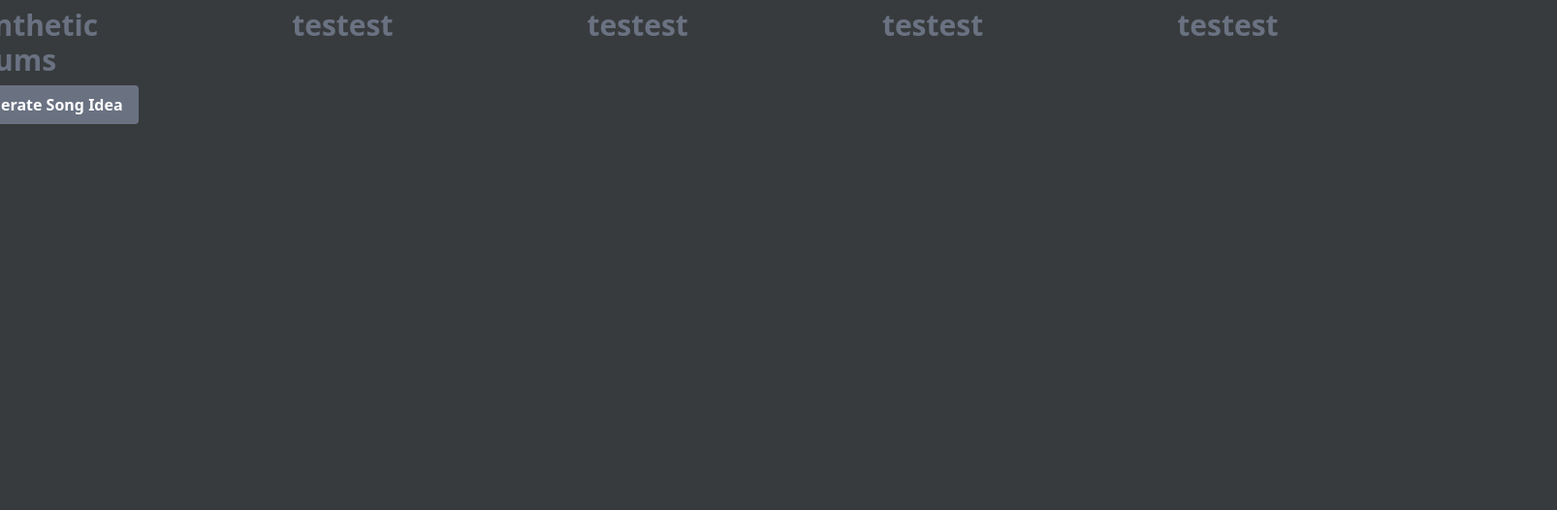
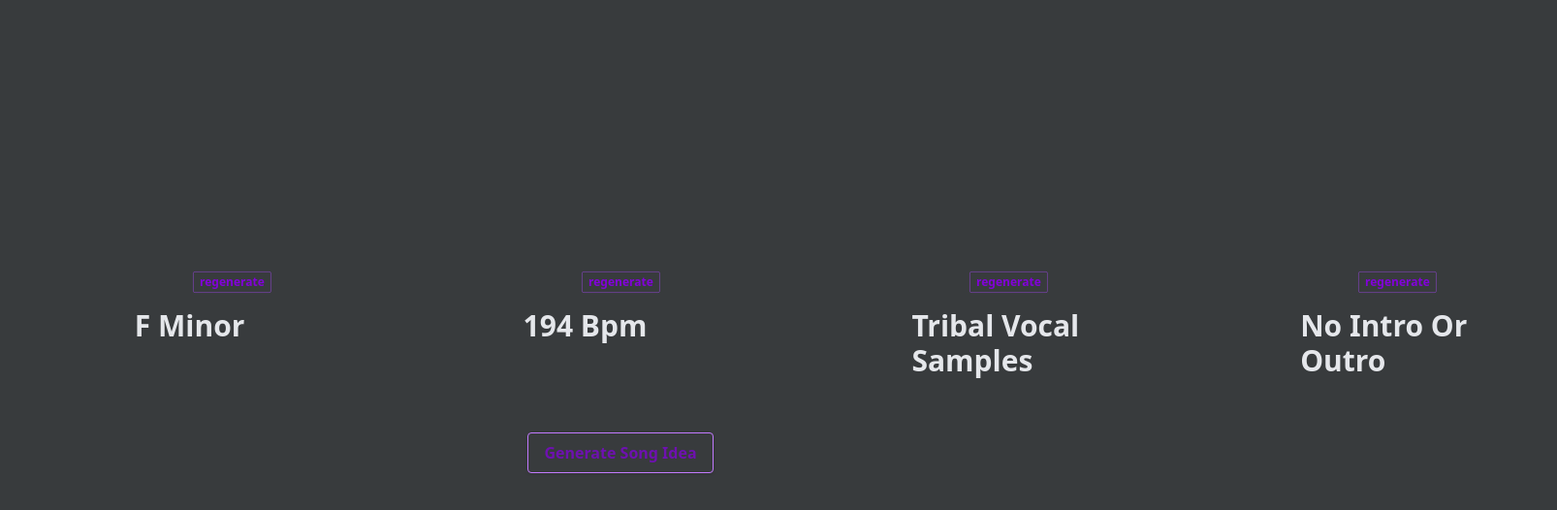
Before and after one commit to DeanEby/prodlotto, a React (Vite) app in the folder prodlotto/: page / in a window 1280 px wide. Shown: the top 526 px of the page at 97% size, 1606 px wide, since content can reach past the window. Built offline with nearby package versions, Linux system fonts and the light colour scheme.

Commit message:
regenerate individual elements

```diff
--- a/prodlotto/src/App.tsx
+++ b/prodlotto/src/App.tsx
@@ -2,51 +2,75 @@ import { useEffect } from 'react';
 import './App.css'
 
 import {songElements} from './songElements.tsx'
-
+//import {Element} from './utils/data-elements.ts'
 
 function App() {
-  console.log(songElements);
+  let elements : string[] = [];
+  //console.log(songElements);
   function getRandomInt(max : number){
     return Math.floor(Math.random() * max)
   }
 
+  function updateElement(elementNumber : number){
+    let element = document.getElementById('element' + String(elementNumber));
+    let elementArray = songElements.get(elements[elementNumber - 1])
+      if (element && elementArray){
+        element.textContent = elementArray[getRandomInt(elementArray.length)];
+      }
+  }
   function updateElements() {
-    const selectedCatagories = new Set<string []>();
+    const selectedCatagories = new Set<string>();
+    let elementKeys = Array.from(songElements.keys())
     while (selectedCatagories.size < 5) {
-      selectedCatagories.add(songElements[getRandomInt(songElements.length)]);
+      selectedCatagories.add(elementKeys[getRandomInt(elementKeys.length)]);
     }
-    //console.log(selectedCatagories);
-    let selectedArrays = Array.from(selectedCatagories);
-    let newTitle = [];
-      for (let i = 0; i < selectedArrays.length; i++){
-        newTitle.push(selectedArrays[i][getRandomInt(selectedArrays[i].length)])
-      }
-    //let newTitleString = newTitle.toString()
-    //newTitleString = newTitleString.replace(/,/g , " | ")
-    let element1 = document.getElementById('element1');
-    if (element1){
-      element1.textContent = newTitle[0];
+    let selectedArray = Array.from(selectedCatagories);
+    elements = selectedArray;
+    for(let i=1; i < 6; i++){
+      updateElement(i);
     }
   }
-
   useEffect(() => {
     updateElements();
   });
+  let buttonClass = "bg-transparent hover:bg-purple-500 text-purple-700 font-semibold hover:text-white py-2 px-4 border border-purple-500 hover:border-transparent rounded scale-40"
   return (
-    <div className="justify-self-center items-center">
-      <div className = "flex  justify-between text-3xl p-2 font-bold text-gray-500 gap-50">
-        <div className=''>
+    <div className="justify-self-center items-center p-11 m-50">
+      <div className = "flex justify-between text-3xl p-5 font-bold text-gray-200 gap-50 capitalize .lg:box-border">
+        <div className='.grid-cols-5 .grid-rows-5'>
+          <button className={buttonClass}
+              onClick={() => updateElement(1)}>regenerate</button>
           <h1 id='element1'>testest</h1>
         </div>
-        <div className='flex gap-2'>
+
+        <div className='.grid-cols-5 .grid-rows-5'>
+          <button className={buttonClass}
+              onClick={() => updateElement(2)}>regenerate</button>
           <h1 id='element2'>testest</h1>
         </div>
-        <h1 id='element3'>testest</h1>
-        <h1 id='element4'>testest</h1>
-        <h1 id='element5'>testest</h1>
+
+        <div className='.grid-cols-5 .grid-rows-5'>
+          <button className={buttonClass}
+              onClick={() => updateElement(3)}>regenerate</button>
+          <h1 id='element3'>testest</h1>
+        </div>
+
+        <div className='.grid-cols-5 .grid-rows-5'>
+          <button className={buttonClass}
+              onClick={() => updateElement(4)}>regenerate</button>
+          <h1 id='element4'>testest</h1>
+        </div>
+
+        <div className='.grid-cols-5 .grid-rows-5'>
+          <button className={buttonClass}
+              onClick={() => updateElement(5)}>regenerate</button>
+          <h1 id='element5'>testest</h1>
+        </div>
+
       </div>
-      <div>
-        <button className='bg-gray-500 hover:bg-blue-700 text-white font-bold py-2 px-4 rounded' onClick={() => updateElements()}>Generate Song Idea</button>
+      <div className="justify-self-center">
+        <button className='bg-transparent hover:bg-gray-100 text-purple-800 font-semibold py-2 px-4 border border-purple-400 rounded shadow'
+            onClick={() => updateElements()}>Generate Song Idea</button>
       </div>
     </div>
   )
--- a/prodlotto/src/songElements.tsx
+++ b/prodlotto/src/songElements.tsx
@@ -1,5 +1,5 @@
-export const songElements = [
-    [
+export let songElements = new Map<string, string[]>([
+    ["limitations", [
         "unconventional time signature",
         "microtonal",
         "no sidechain",
@@ -7,8 +7,8 @@ export const songElements = [
         "only nature samples",
         "no intro or outro",
         "made in under an hour"
-    ],
-    [
+    ]],
+    ["bpm", [
         "60 bpm", "61 bpm", "62 bpm", "63 bpm", "64 bpm",
         "65 bpm", "66 bpm", "67 bpm", "68 bpm", "69 bpm",
         "70 bpm", "71 bpm", "72 bpm", "73 bpm", "74 bpm",
@@ -38,8 +38,8 @@ export const songElements = [
         "190 bpm", "191 bpm", "192 bpm", "193 bpm", "194 bpm",
         "195 bpm", "196 bpm", "197 bpm", "198 bpm","199 bpm",
         "200 bpm", "Smallest possible bpm", "fastest possible bpm"
-    ],
-    [
+    ]],
+    ["key", [
         "a minor",
         "a# minor",
         "b minor",
@@ -53,8 +53,8 @@ export const songElements = [
         "g minor",
         "g# minor",
         "c major"
-    ],
-    [
+    ]],
+    ["instrument", [
         "guitar",
         "piano",
         "synth",
@@ -77,8 +77,8 @@ export const songElements = [
         "pitch bent synths",
         "pitch bent vocals",
         "pitch bent lead"
-    ],
-    [
+    ]],
+    ["production_technique", [
         "unconventional sidechain",
         "heavily distorted",
         "vocoded",
@@ -88,8 +88,8 @@ export const songElements = [
         "creative arpeggiation",
         "heavy sample use",
         "heavy automation"
-    ],
-    [
+    ]],
+    ["descriptive_word", [
         "sad",
         "happy",
         "melancholic",
@@ -106,8 +106,8 @@ export const songElements = [
         "upbeat",
         "danceable",
         "fast paced"
-    ],
-    [
+    ]],
+    ["theory", [
         "chordal",
         "harmonicly driven",
         "melodically driven",
@@ -126,5 +126,137 @@ export const songElements = [
         "kick driven",
         "baille drum pattern",
         "riff driven"
-    ]
-]
+    ]]
+])
+
+
+// export const songElements = [
+//     [
+//         "unconventional time signature",
+//         "microtonal",
+//         "no sidechain",
+//         "10 tracks or less",
+//         "only nature samples",
+//         "no intro or outro",
+//         "made in under an hour"
+//     ],
+//     [
+//         "60 bpm", "61 bpm", "62 bpm", "63 bpm", "64 bpm",
+//         "65 bpm", "66 bpm", "67 bpm", "68 bpm", "69 bpm",
+//         "70 bpm", "71 bpm", "72 bpm", "73 bpm", "74 bpm",
+//         "75 bpm", "76 bpm", "77 bpm", "78 bpm", "79 bpm",
+//         "80 bpm", "81 bpm", "82 bpm", "83 bpm", "84 bpm",
+//         "85 bpm", "86 bpm", "87 bpm", "88 bpm", "89 bpm",
+//         "90 bpm", "91 bpm", "92 bpm", "93 bpm", "94 bpm",
+//         "95 bpm", "96 bpm", "97 bpm", "98 bpm", "99 bpm",
+//         "100 bpm", "101 bpm", "102 bpm", "103 bpm", "104 bpm",
+//         "105 bpm", "106 bpm", "107 bpm", "108 bpm", "109 bpm",
+//         "110 bpm", "111 bpm", "112 bpm", "113 bpm", "114 bpm",
+//         "115 bpm", "116 bpm", "117 bpm", "118 bpm", "119 bpm",
+//         "120 bpm", "121 bpm", "122 bpm", "123 bpm", "124 bpm",
+//         "125 bpm", "126 bpm", "127 bpm", "128 bpm", "129 bpm",
+//         "130 bpm", "131 bpm", "132 bpm", "133 bpm", "134 bpm",
+//         "135 bpm", "136 bpm", "137 bpm", "138 bpm", "139 bpm",
+//         "140 bpm", "141 bpm", "142 bpm", "143 bpm", "144 bpm",
+//         "145 bpm", "146 bpm", "147 bpm", "148 bpm", "149 bpm",
+//         "150 bpm", "151 bpm", "152 bpm", "153 bpm", "154 bpm",
+//         "155 bpm", "156 bpm", "157 bpm", "158 bpm", "159 bpm",
+//         "160 bpm", "161 bpm", "162 bpm", "163 bpm", "164 bpm",
+//         "165 bpm", "166 bpm", "167 bpm", "168 bpm", "169 bpm",
+//         "170 bpm", "171 bpm", "172 bpm", "173 bpm", "174 bpm",
+//         "175 bpm", "176 bpm", "177 bpm", "178 bpm", "179 bpm",
+//         "180 bpm", "181 bpm", "182 bpm", "183 bpm", "184 bpm",
+//         "185 bpm", "186 bpm", "187 bpm", "188 bpm", "189 bpm",
+//         "190 bpm", "191 bpm", "192 bpm", "193 bpm", "194 bpm",
+//         "195 bpm", "196 bpm", "197 bpm", "198 bpm","199 bpm",
+//         "200 bpm", "Smallest possible bpm", "fastest possible bpm"
+//     ],
+//     [
+//         "a minor",
+//         "a# minor",
+//         "b minor",
+//         "c minor",
+//         "c# minor",
+//         "d minor",
+//         "d# minor",
+//         "e minor",
+//         "f minor",
+//         "f# minor",
+//         "g minor",
+//         "g# minor",
+//         "c major"
+//     ],
+//     [
+//         "guitar",
+//         "piano",
+//         "synth",
+//         "accoustic drums",
+//         "arpeggiated synths",
+//         "repetitive vocal chops",
+//         "breakbeat drums",
+//         "sampling",
+//         "tribal vocal samples",
+//         "big 808s",
+//         "8-bit synths",
+//         "orchestral elements",
+//         "big synths",
+//         "synthetic drums",
+//         "distorted synths",
+//         "foley elements",
+//         "marimba",
+//         "rave synths",
+//         "fm synth bass",
+//         "pitch bent synths",
+//         "pitch bent vocals",
+//         "pitch bent lead"
+//     ],
+//     [
+//         "unconventional sidechain",
+//         "heavily distorted",
+//         "vocoded",
+//         "microsampling",
+//         "heavy panning",
+//         "subtle panning",
+//         "creative arpeggiation",
+//         "heavy sample use",
+//         "heavy automation"
+//     ],
+//     [
+//         "sad",
+//         "happy",
+//         "melancholic",
+//         "ethereal",
+//         "expansive",
+//         "futuristic",
+//         "aggressive",
+//         "experimental",
+//         "synthetic",
+//         "hard hitting",
+//         "dusty",
+//         "disco",
+//         "psychedelic",
+//         "upbeat",
+//         "danceable",
+//         "fast paced"
+//     ],
+//     [
+//         "chordal",
+//         "harmonicly driven",
+//         "melodically driven",
+//         "high contrast",
+//         "vocal driven",
+//         "heavy call and response",
+//         "steady rhythm",
+//         "clearly defined sections",
+//         "swung",
+//         "strong downbeat",
+//         "mid-song switchup",
+//         "strong main element",
+//         "complementary guitar parts",
+//         "minimal",
+//         "evolving main synth",
+//         "kick driven",
+//         "baille drum pattern",
+//         "riff driven"
+//     ]
+// ]
```
Also changed, not shown: prodlotto/src/App.css (line endings or trailing spaces).
